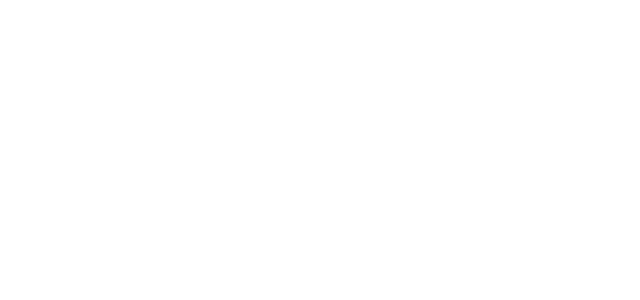
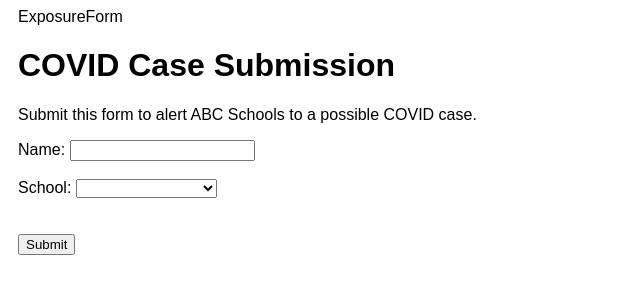
Before and after one commit to dcartist/kdc-covid-submission, a React (Create React App) app: page /exposure in a window 1280 px wide. Shown: the top 300 px of the page, without its empty margins (0-640 px from the left). Built offline with nearby package versions, Linux system fonts and the light colour scheme.

Commit message:
adding form route

```diff
--- a/src/Components/CovidForm/OrginalForm.js
+++ b/src/Components/CovidForm/CovidForm.js
@@ -2,7 +2,7 @@
 import { Formik, Form, Field, ErrorMessage } from "formik";
 import * as Yup from "yup";
 
-export default function OrginalForm() {
+export default function CovidForm() {
       // Track whether the form has been submitted by the user
   const [submitted, setSubmitted] = useState(false);
   // You may need additional calls to useState to confirm the submitted data.
--- a/src/Pages/ExposureForm/ExposureForm.js
+++ b/src/Pages/ExposureForm/ExposureForm.js
@@ -1,7 +1,10 @@
 import React from 'react'
-
+import CovidForm from '../../Components/CovidForm/CovidForm'
 export default function ExposureForm() {
   return (
-    <div>ExposureForm</div>
+    <div>
+        ExposureForm
+    <CovidForm></CovidForm>
+    </div>
   )
 }
--- a/src/app.jsx
+++ b/src/app.jsx
@@ -3,6 +3,7 @@
 import { Formik, Form, Field, ErrorMessage } from "formik";
 import * as Yup from "yup";
 import About from "./Pages/About/About"
+import ExposureForm from "./Pages/ExposureForm/ExposureForm"
 import "./styles.css";
 
 
@@ -13,6 +14,8 @@
     <div className="App">
       <Switch>
       <Route path="/about" component={About}/>
+      <Route path="/exposure" component={ExposureForm}/>
+
       </Switch>
     </div>
   );
--- a/src/styles.css
+++ b/src/styles.css
@@ -5,6 +5,7 @@
 
 .instructions {
   color: gray;
-  max-width: 600px;
+  /* max-width: 600px; */
+  font-size: 2.4rem;
   line-height: 1.35;
 }
```
